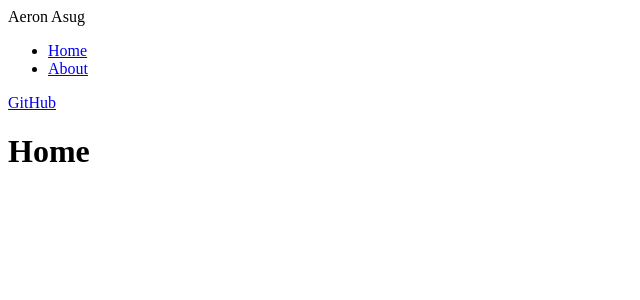
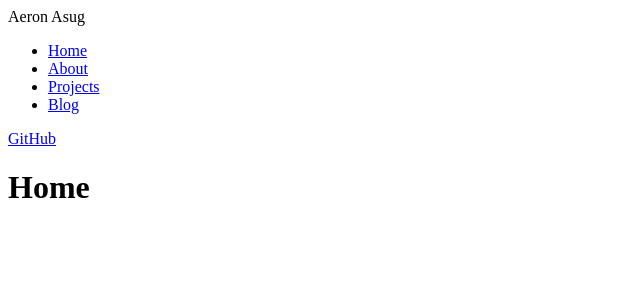
Before and after one commit to anonymByte-404/my-portfolio, a React (Create React App) app in the folder frontend/: page / in a window 1280 px wide. Shown: the top 300 px of the page, without its empty margins (0-640 px from the left). Built offline with nearby package versions, Linux system fonts and the light colour scheme.

Commit message:
feat(Header): refactor to use React Router's Link and accept dynamic navigation links

```diff
--- a/frontend/src/gui/components/Header.tsx
+++ b/frontend/src/gui/components/Header.tsx
@@ -1,11 +1,16 @@
 import React, { useEffect, useState } from 'react'
+import { Link } from 'react-router-dom'
 
-const Header: React.FC = () => {
-  const [isVisible, setIsVisible] = useState(true)
-  let lastScrollY = window.pageYOffset
+interface HeaderProps {
+  links: { path: string; label: string }[]
+}
 
-  const handleScroll = () => {
-    const currentScrollY = window.pageYOffset
+const Header: React.FC<HeaderProps> = ({ links }) => {
+  const [isVisible, setIsVisible] = useState(true) as [boolean, React.Dispatch<React.SetStateAction<boolean>>]
+  let lastScrollY: number = window.pageYOffset
+
+  const handleScroll = (): void => {
+    const currentScrollY: number = window.pageYOffset
     setIsVisible(currentScrollY <= lastScrollY)
     lastScrollY = currentScrollY
   }
@@ -18,12 +23,13 @@ const Header: React.FC = () => {
   return (
     <header className='header'>
       <div className='logo'>Aeron Asug</div>
-      <nav>
-        <ul className='nav-links'>
-          <li><a href='#'>Home</a></li>
-          <li><a href='#'>About</a></li>
-        </ul>
-      </nav>
+      <ul className='nav-links'>
+        {links.map((link) => (
+          <li key={link.path}>
+            <Link to={link.path}>{link.label}</Link>
+          </li>
+        ))}
+      </ul>
       <div className='social-links'>
         <a href='https://github.com/anonymByte-404' target='_blank' rel='noopener noreferrer'>
           <span>GitHub</span>
```
